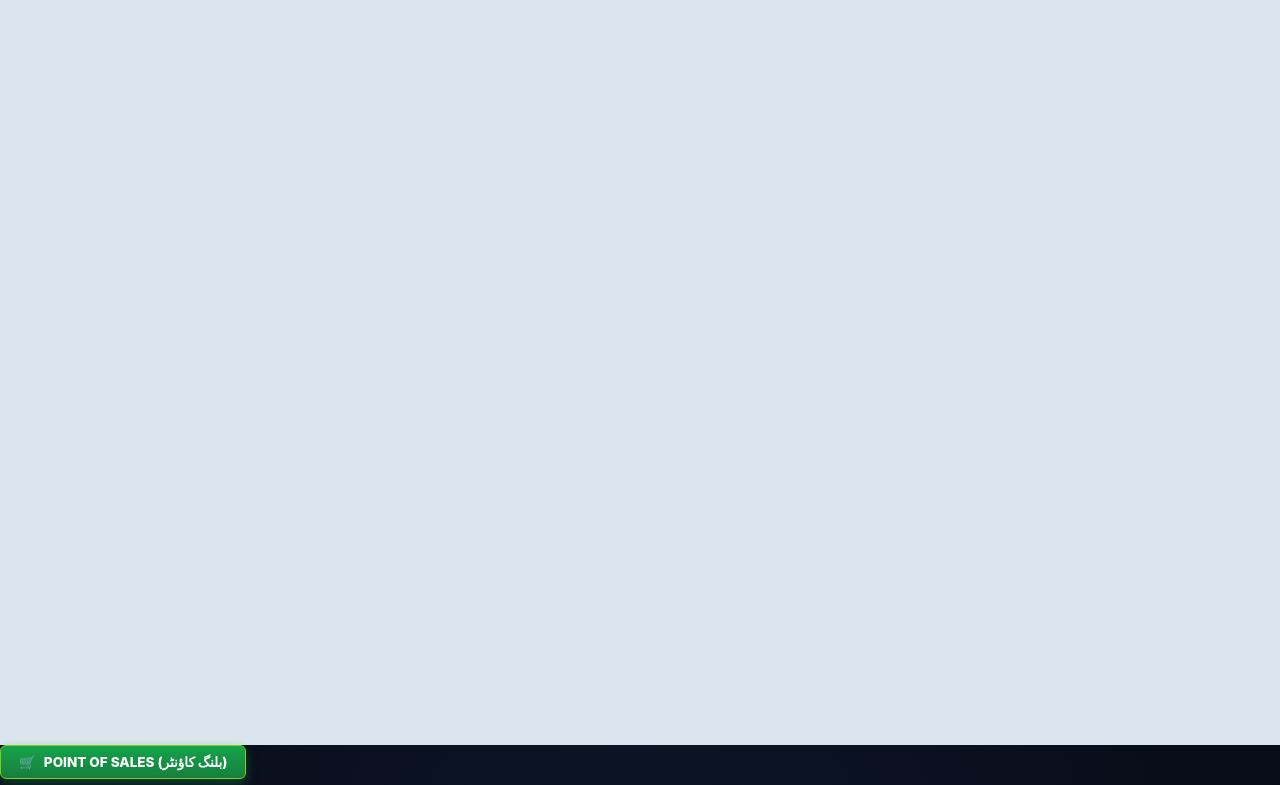
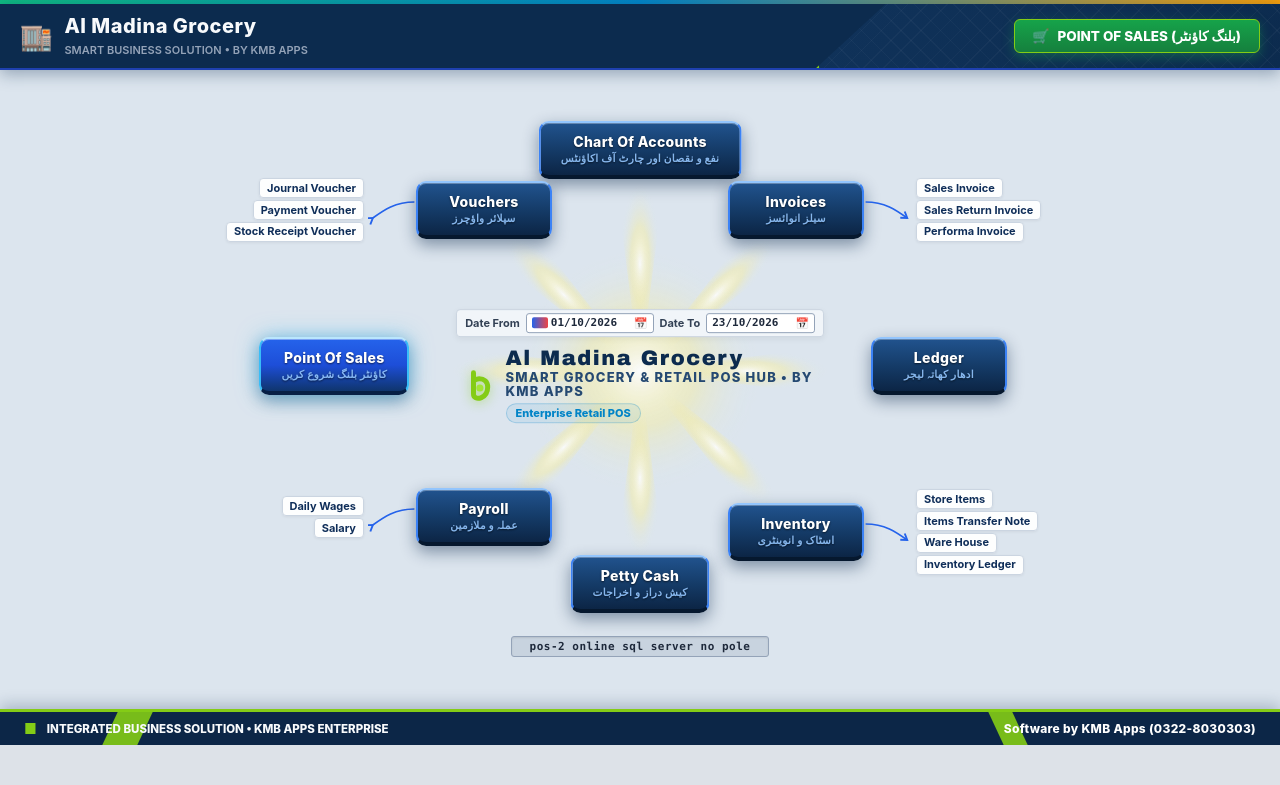
Before and after one commit to khurrammunir377-dot/smart-grocery-pos, a Django app: page /pos/ in a window 1280 px wide. Shown: the part 56-841 px from the top of the page. After the commit the page ends 801 px from the top, so only its background shows below. Run offline with Django 5.2, Linux system fonts and the light colour scheme; data comes from the database, SQL or seed files in the repository; data that the repository does not hold is empty.

Commit message:
fix: restore matched DOM container tags for launcher hub and POS view

```diff
--- a/backend/templates/laptop_pos.html
+++ b/backend/templates/laptop_pos.html
@@ -1420,10 +1420,18 @@
 
   <!-- ================= EXACT "INTEGRATED BUSINESS SOLUTION" ENTERPRISE LAUNCHER ================= -->
   <div id="appHomeLauncher" class="launcher-hub-container">
-    <!-- Top Lime Accent Line -->
-
-      </div>
-
+    <!-- Top Accent Bar -->
+    <div style="height: 4px; background: linear-gradient(90deg, #10b981, #0284c7, #f59e0b); width: 100%;"></div>
+
+    <!-- Launcher Header with Store Name Branding -->
+    <div class="ibs-header-banner" style="padding: 10px 20px; display: flex; justify-content: space-between; align-items: center; background: #0c2b4e; border-bottom: 2px solid #1e40af;">
+      <div class="ibs-header-left" style="display: flex; align-items: center; gap: 12px;">
+        <span style="font-size: 26px;">🏬</span>
+        <div>
+          <h2 id="launcherStoreName" style="margin: 0; font-size: 20px; color: #f8fafc; font-weight: 800; letter-spacing: 0.5px;">Al Madina Grocery</h2>
+          <small style="color: #94a3b8; font-size: 11px; font-weight: 600;">SMART BUSINESS SOLUTION • BY KMB APPS</small>
+        </div>
+      </div>
       <div class="ibs-header-right">
         <!-- Direct POS Billing Counter Launch Button -->
         <button class="btn-launch-pos-hero" onclick="switchToPosView()" title="Launch POS Billing Counter">
```
